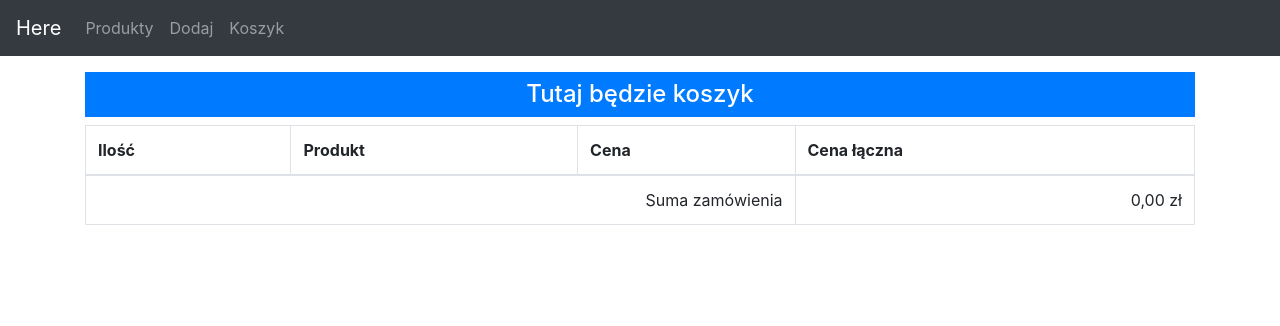
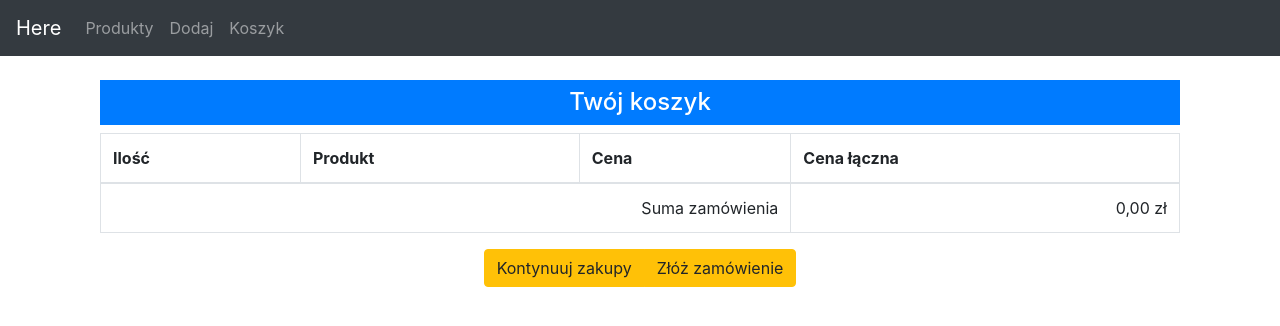
Before and after one commit to marian51/Aplikacje_w_jezykach_interpretowanych_Zadanie_4_frontend, a Vue app: page /cart in a window 1280 px wide. Shown: the top 326 px of the page. Built offline with nearby package versions, Linux system fonts and the light colour scheme.

Commit message:
Przyciski powrotu do zakupów i złożenia zamówienia

```diff
--- a/src/components/ShoppingCart.vue
+++ b/src/components/ShoppingCart.vue
@@ -1,7 +1,9 @@
 <template>
-    <div>
+    <div class="container-fluid">
+        <div class="row">
+            <div class="col mt-2">
                 <h4 class="bg-primary text-white text-center p-2">
-            Tutaj będzie koszyk
+                    Twój koszyk
                 </h4>
                 <table class="table table-bordered table-striped p-2">
                     <thead>
@@ -47,9 +49,19 @@
                         </tr>
                     </tfoot>
                 </table>
-        <!--TODO dodać przycisk do powrotu do listy produktów
+                <!--
                     TODO dodać przycisk do składania zamówienia
                 -->
+            </div>
+        </div>
+        <div class="row">
+            <div class="col text-center ">
+                <div class="btn-group">
+                    <a class="btn btn-warning" href="/products">Kontynuuj zakupy</a>
+                    <a class="btn btn-warning" href="/order">Złóż zamówienie</a> <!-- TODO dodać komponent podziękowania za zamówienie -->
+                </div>
+            </div>
+        </div>
     </div>
 </template>
 
@@ -104,6 +116,7 @@ export default {
             this.total = t
         },
 
+
     },
 
 
```
Lines whose indentation alone changed are shown as unchanged.
